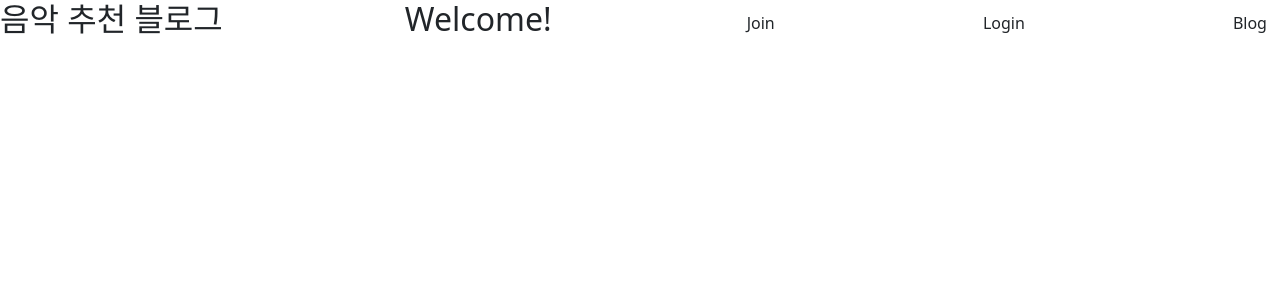
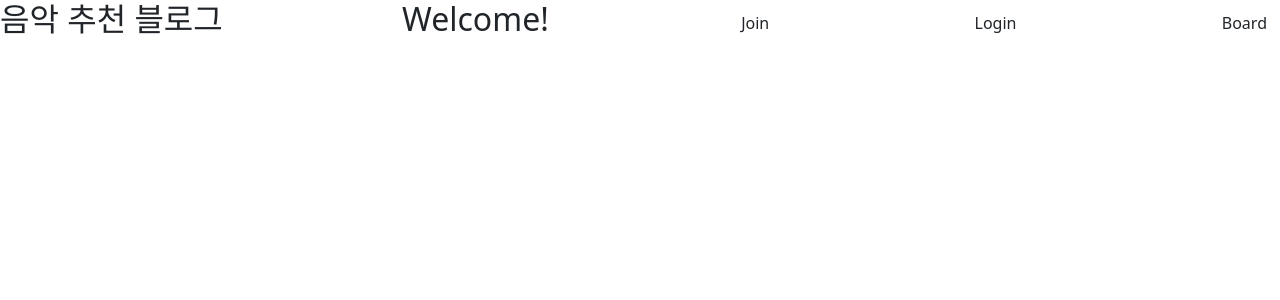
Before and after one commit to su0797/Django_project_myblog, a Django app: template templates/index.html in a window 1280 px wide. Shown: the top 300 px of the page. Run offline with Django 4.2, Linux system fonts and the light colour scheme; the template is opened without the code that fills it, so the values that code supplies are empty; some libraries are stand-ins or nearby versions.

Commit message:
refactor : Blog를Board로 변경

```diff
--- a/templates/index.html
+++ b/templates/index.html
@@ -13,6 +13,6 @@
         <h2>Welcome!</h2>
         <a href="{% url 'user:join' %}" class="btn">Join</a>
         <a href="{% url 'user:login' %}" class="btn">Login</a>
-        <a href="{% url 'blog:list' %}" class="btn">Blog</a>
+        <a href="{% url 'blog:list' %}" class="btn">Board</a>
     </div>
 {% endblock %}
--- a/user/views.py
+++ b/user/views.py
@@ -4,6 +4,8 @@ from django.contrib.auth import authenticate, login, logout
 from .forms import JoinForm, LoginForm
 
 # Create your views here.
+
+
 ### RegisterForm
 class Join(View):
     def get(self, request):
```
